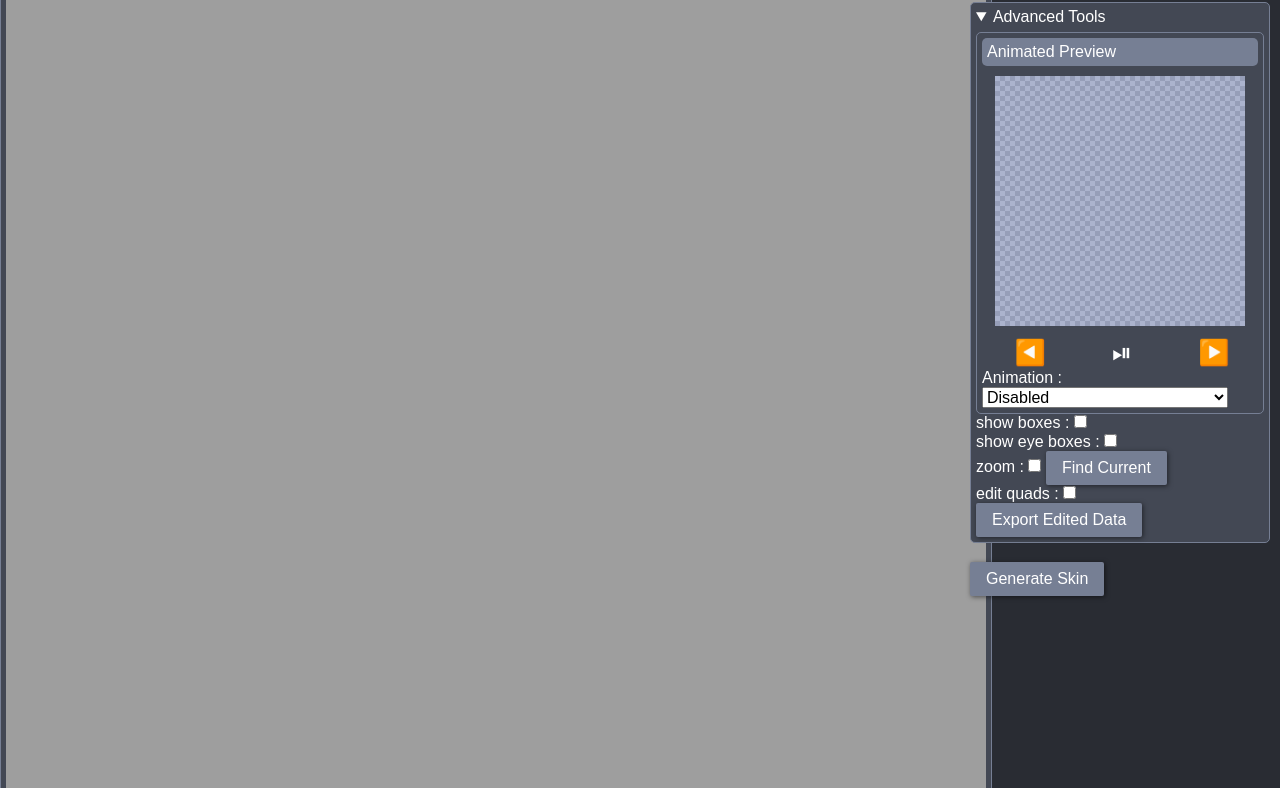
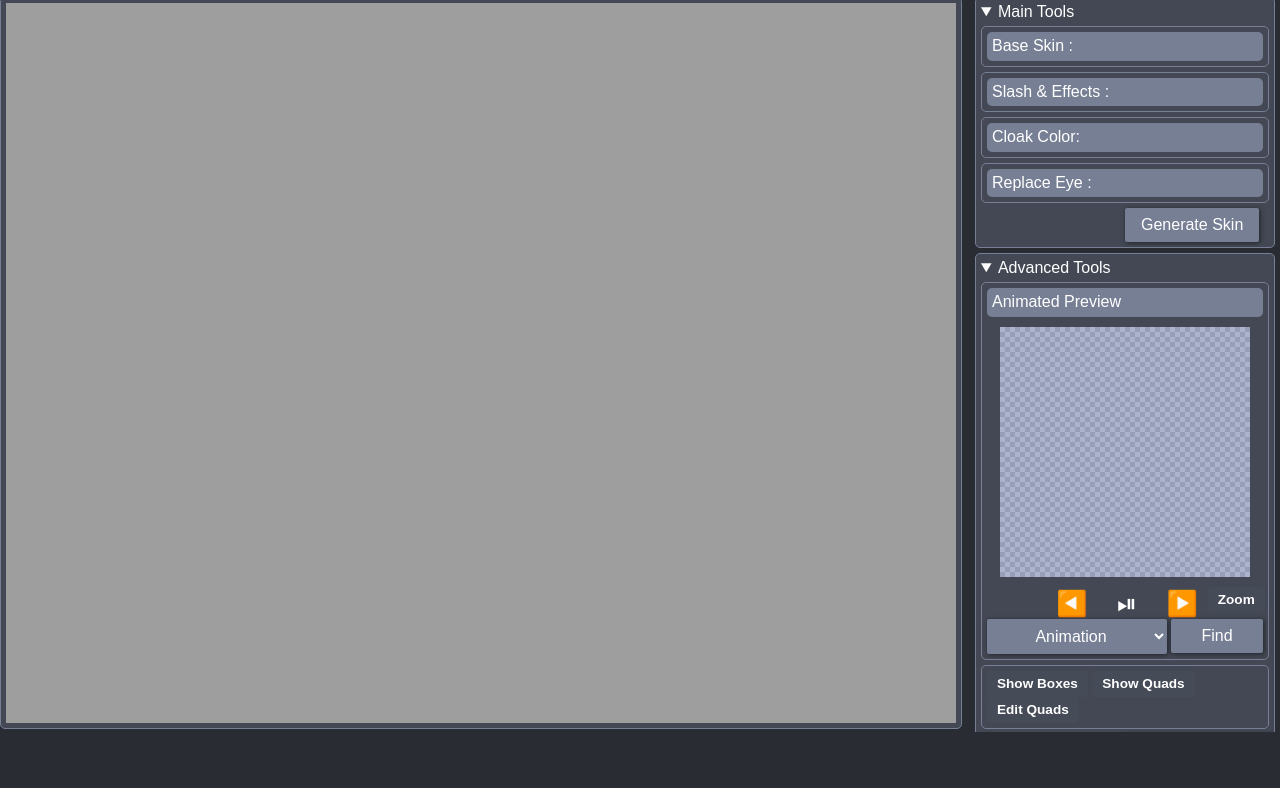
Before and after one commit to PrashantMohta/HollowKnight.SkinRemixer, a plain HTML site: page index.html in a window 1280 px wide. Shown: the part 48-836 px from the top of the page. After the commit the page ends 800 px from the top, so only its background shows below. Drawn offline with nearby package versions, Linux system fonts and the light colour scheme.

Commit message:
make UI a bit better looking

```diff
--- a/index.html
+++ b/index.html
@@ -5,7 +5,7 @@
         <link rel="stylesheet" href="./style.css">
     </head>
     <body>
-        <h3>Hollow Knight Skin Remixer</h3>
+        <h3 class="heading">Hollow Knight Skin Remixer</h3>
         <div id="progress-modal" class="modal hidden">
             <div class="modal-body">
                 <div class="pure-g">
@@ -17,7 +17,7 @@
         </div>
         <div class="toolbox--section canvas_container " >
             <div class="checkerboard ">
-                <div id="canvasscroller" class="checkerboard-container scrollable" style="height:1024px;width:1024px;">
+                <div id="canvasscroller" class="checkerboard-container scrollable" style="height:calc(100vh - 80px);width:1024px;">
                     <canvas class="checkerboard-container defaultsize" id="outcanvas" width="4096" height="4096" ></canvas>
                 </div>
             </div>
@@ -27,7 +27,7 @@
         </div>
         <div class="tools_container">
 
-            <details class="toolbox--section" >
+            <details class="toolbox--section" open>
                 <summary>Main Tools</summary>
                 <details class="toolbox--section">
                     <summary class="toolbox--button toolbox--section--header">Base Skin :</summary>
@@ -35,7 +35,7 @@
                 </details>
 
                 <details  class="toolbox--section">
-                    <summary class="toolbox--button toolbox--section--header">Slash Effects :</summary>
+                    <summary class="toolbox--button toolbox--section--header">Slash & Effects :</summary>
                     <br>
                     <label>Texture :</label>
                     <input id="slashes" type="file" accept=".png,.jpg,.jpeg">
@@ -60,7 +60,7 @@
                 </details>
 
                 <details  class="toolbox--section">
-                    <summary class="toolbox--button toolbox--section--header">Cloak :</summary>
+                    <summary class="toolbox--button toolbox--section--header">Cloak Color:</summary>
                     <br>
                     Cloak Type :
                     <select name="sm" id="cloakmode">
@@ -79,7 +79,7 @@
                 </details>
 
                 <details  class="toolbox--section">
-                    <summary class="toolbox--button toolbox--section--header">EYE :</summary>
+                    <summary class="toolbox--button toolbox--section--header">Replace Eye :</summary>
                     <br>
                     Mode : <select name="eme" id="eyemode">
                         <option value="disabled">Disabled</option>
@@ -92,6 +92,14 @@
                         <option value="enabled">Enabled</option>
                     </select>
                 </details>
+                <div class="pure-g" style="margin-top: 5px;">
+                    <div class="pure-u-1-2"></div>
+                    <div class="pure-u-1-2">
+                        <button class="toolbox--button pure-button "onclick="generate()">Generate Skin</button>
+                    </div>
+                </div>
+
+
             </details>
             <details class="toolbox--section" open>
                 <summary>Advanced Tools</summary>
@@ -103,46 +111,63 @@
                         </div>
                     </div>
                     <div class="pure-g">
-                        <div class="pure-u-1-3">
+                        <div class="pure-u-1-5">
+                        </div>
+                        <div class="pure-u-1-5">
                             <span class="animbuttons" title="prev" onclick="prevSprite()"> ◀️ </span>
                         </div>
-                        <div class="pure-u-1-3">
+                        <div class="pure-u-1-5">
                             <span class="animbuttons" title="play/pause" onclick="playPauseAnim()"> ⏯ </span>
                         </div>
+                        <div class="pure-u-1-5">
+                            <span class="animbuttons" title="next" onclick="nextSprite()"> ▶️ </span>
+                        </div>
+                        <div class="pure-u-1-5">
+                            <label>
+                                <input id="zoomout" type="checkbox" class="toolbox--button pure-button ">
+                                <span class="toggle">Zoom</span>
+                            </label>
+                        </div>
+                    </div>
+                    <div class="pure-g">
+                        <div class="pure-u-2-3">
+                            <select name="ase" id="animationselector" class="toolbox--button pure-button">
+                                <option value="disabled">Animation</option>
+                            </select>
+                        </div>
                         <div class="pure-u-1-3">
-                            <span class="animbuttons" title="next" onclick="nextSprite()"> ▶️ </span>
+                            <button style="width:100%;" class="toolbox--button pure-button "onclick="findCurrentSprite()">Find</button>
                         </div>
                     </div>
 
+                </details>
+                <div class="toolbox--section">
 
-                    Animation :
-                    <select name="ase" id="animationselector">
-                        <option value="disabled">Disabled</option>
-                    </select>
-                </details>
-                <div>
-                    show boxes : <input id="showboxes" type="checkbox">
-                </div>
-                <div>
-                    show eye boxes : <input id="showeyeboxes" type="checkbox">
+                    <label>
+                        <input id="showboxes" type="checkbox">
+                        <span class="toggle">Show Boxes</span>
+                    </label>
+                    <label>
+                        <input id="showeyeboxes" type="checkbox">
+                        <span class="toggle">Show Quads</span>
+                    </label>
+
+
+                    <label>
+                        <input id="editquads" type="checkbox">
+                        <span class="toggle">Edit Quads</span>
+                    </label>
                 </div>
 
-                <div>
-                    zoom : <input id="zoomout" type="checkbox">
-                    <button class="toolbox--button pure-button "onclick="findCurrentSprite()">Find Current</button>
-
+                <div class="pure-g" style="margin-top: 5px;">
+                    <div class="pure-u-1-2"></div>
+                    <div class="pure-u-1-2">
+                        <button class="toolbox--button pure-button "onclick="exportquads()">Export Edited Data</button>
+                    </div>
                 </div>
-
-
-                <div>
-                    edit quads : <input id="editquads" type="checkbox">
-                </div>
-                <button class="toolbox--button pure-button "onclick="exportquads()">Export Edited Data</button>
-
             </details>
             <br>
 
-            <button class="toolbox--button pure-button "onclick="generate()">Generate Skin</button>
 
         </div>
         <script src="./js/utilities.js"></script>
--- a/style.css
+++ b/style.css
@@ -2,16 +2,25 @@ body{
     background:#292C33;
     color:white;
 }
+.heading{
+
+    line-height: 40px;
+    height: 40px;
+    padding: 0 20px;
+    margin: 0;
+}
 .canvas_container{
-    max-width:calc(100vw - 300px);
-    width:1024px;
+    width: calc(100vw - 330px);
 }
 .tools_container{
-    width:300px;
+    width: 300px;
     position: fixed;
-    padding: 10px;
+    margin: 40px 5px;
     right: 0;
     top: 0;
+    overflow: auto;
+    max-height: calc(100vh - 60px);
+    height: 100vh;
 }
 .toolbox--section{
     background: #434854;
@@ -30,6 +39,9 @@ body{
     display: block;
     border-radius: 5px;
     box-shadow:none;
+}
+#animationselector{
+    width:180px;
 }
 
 .toolbox--button{
@@ -141,3 +153,28 @@ progress { color: #A9B5D4; }
 .animbuttons:hover{
     transform:scale(1.1);
 }
+
+
+
+.toggle {
+    background-color:#464b58;
+    border-radius:4px;
+    font-weight:700;
+    color:#FFF;
+    font-size:.85em;
+    text-decoration:none;
+    text-align:center;
+    /* height: 40px; */
+    /* line-height: 40px; */
+    cursor: pointer;
+    display: inline-block;
+    padding: 5px 10px;
+    margin: 2px;
+    margin: 0 auto;
+    transition:background-color 150ms ease-in;
+}
+
+.toggle:hover { background-color:#8691aa; }
+input[type=checkbox] {display:none;}
+input[type=checkbox]:checked + .toggle {   background-color:#767F94;    }
+input[type=checkbox]:checked:hover + .toggle {   background-color:#8691aa;    }
```
